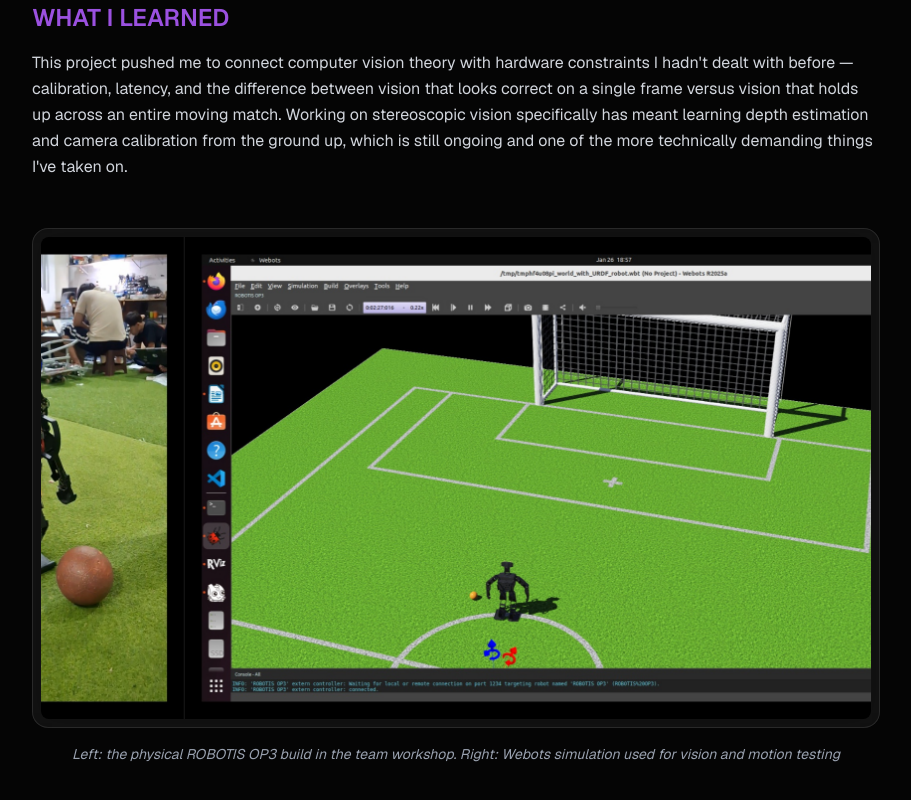
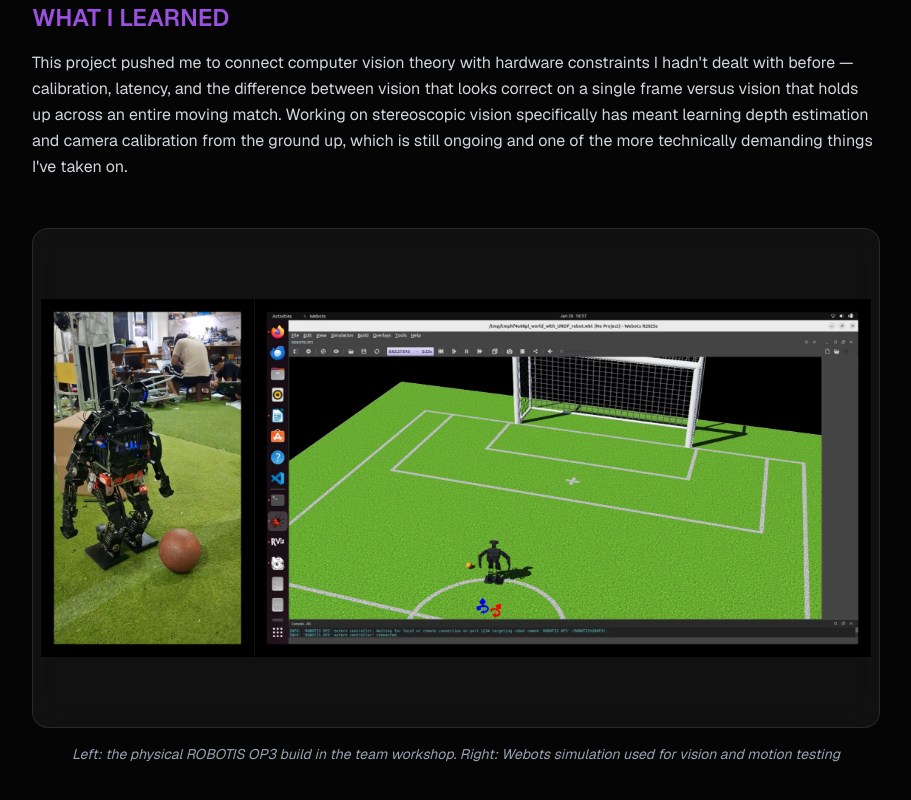
Before and after one commit to Lescovar42/Portofolio-Website-Final, a Next.js app: page /humanoid-robot in a window 1280 px wide. Shown: the part 954-1754 px from the top of the page, without its empty margins (184-1095 px from the left). Built offline with nearby package versions, Linux system fonts and the light colour scheme.

Commit message:
Fix image cropping on humanoid robot page and suppress false-positive hydration errors caused by browser extensions

```diff
--- a/src/app/humanoid-robot/page.tsx
+++ b/src/app/humanoid-robot/page.tsx
@@ -36,11 +36,11 @@ export default function HumanoidRobot() {
           </p>
 
           <div className="mt-12 mb-6">
-            <div className="relative w-full h-[400px] sm:h-[500px] rounded-xl overflow-hidden glass-card p-2">
+            <div className="relative w-full h-[400px] sm:h-[500px] rounded-xl overflow-hidden glass-card p-2 bg-black/40">
               <img
                 src="/images/humanoid.jpg"
                 alt="Left: the physical ROBOTIS OP3 build in the team workshop. Right: Webots simulation used for vision and motion testing"
-                className="w-full h-full object-cover rounded-lg"
+                className="w-full h-full object-contain rounded-lg"
               />
             </div>
             <p className="text-gray-400 italic mt-4 text-center text-sm">
--- a/src/app/layout.tsx
+++ b/src/app/layout.tsx
@@ -25,9 +25,10 @@ export default function RootLayout({
   return (
     <html
       lang="en"
+      suppressHydrationWarning
       className={`${geistSans.variable} ${geistMono.variable} h-full antialiased dark`}
     >
-      <body className="min-h-full flex flex-col bg-background text-foreground">{children}</body>
+      <body suppressHydrationWarning className="min-h-full flex flex-col bg-background text-foreground">{children}</body>
     </html>
   );
 }
```
